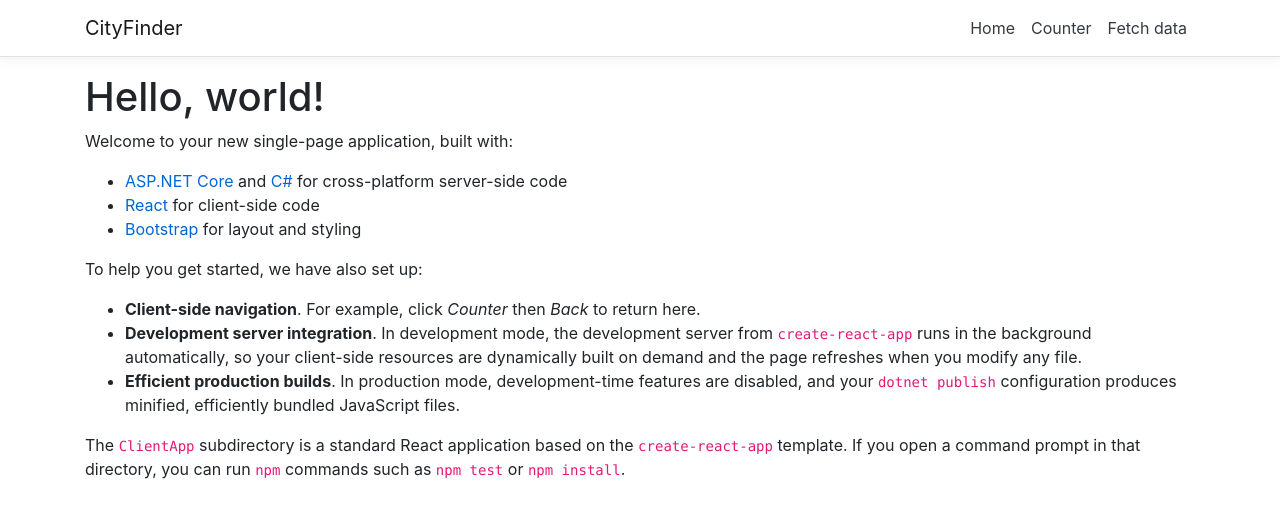
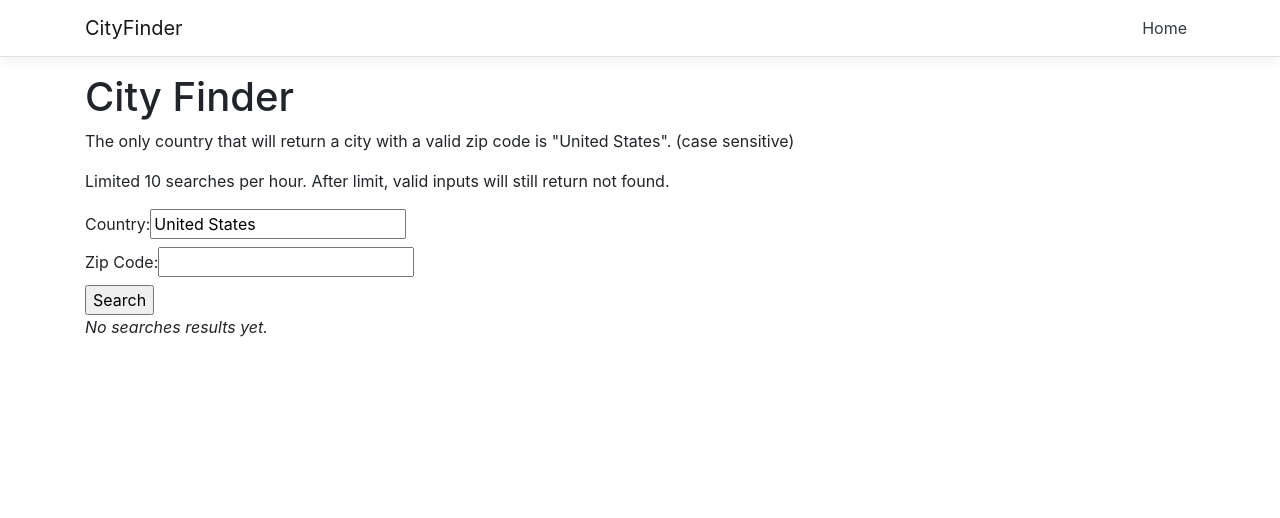
Before and after one commit to reddtoric/CityFinder, a React (Create React App) app in the folder CityFinder/ClientApp/: page / in a window 1280 px wide. Shown: the top 518 px of the page. Built offline with nearby package versions, Linux system fonts and the light colour scheme.

Commit message:
Remove unnecessary + update webpage

```diff
--- a/CityFinder/ClientApp/src/App.js
+++ b/CityFinder/ClientApp/src/App.js
@@ -1,21 +1,17 @@
 import React, { Component } from 'react';
 import { Route } from 'react-router';
 import { Layout } from './components/Layout';
-import { Home } from './components/Home';
 import { FetchData } from './components/FetchData';
-import { Counter } from './components/Counter';
 
 import './custom.css'
 
 export default class App extends Component {
     static displayName = App.name;
 
-  render () {
+    render() {
         return (
             <Layout>
-        <Route exact path='/' component={Home} />
-        <Route path='/counter' component={Counter} />
-        <Route path='/fetch-data' component={FetchData} />
+                <Route exact path='/' component={FetchData} />
             </Layout>
         );
     }
--- a/CityFinder/ClientApp/src/components/Counter.js
+++ /dev/null
@@ -1,31 +0,0 @@
-import React, { Component } from 'react';
-
-export class Counter extends Component {
-  static displayName = Counter.name;
-
-  constructor(props) {
-    super(props);
-    this.state = { currentCount: 0 };
-    this.incrementCounter = this.incrementCounter.bind(this);
-  }
-
-  incrementCounter() {
-    this.setState({
-      currentCount: this.state.currentCount + 1
-    });
-  }
-
-  render() {
-    return (
-      <div>
-        <h1>Counter</h1>
-
-        <p>This is a simple example of a React component.</p>
-
-        <p aria-live="polite">Current count: <strong>{this.state.currentCount}</strong></p>
-
-        <button className="btn btn-primary" onClick={this.incrementCounter}>Increment</button>
-      </div>
-    );
-  }
-}
--- a/CityFinder/ClientApp/src/components/FetchData.js
+++ b/CityFinder/ClientApp/src/components/FetchData.js
@@ -62,8 +62,8 @@ export class FetchData extends Component {
         return (
             <div>
                 <h1 id="tabelLabel" >City Finder</h1>
-                <p>The only country that will return a city with a valid zip code is "United States".</p>
-                <p>Limited 10 searches per hour.</p>
+                <p>The only country that will return a city with a valid zip code is "United States". (case sensitive)</p>
+                <p>Limited 10 searches per hour. After limit, valid inputs will still return not found.</p>
                 <form onSubmit={this.handleSubmit} >
                     <label>
                         Country:
--- a/CityFinder/ClientApp/src/components/Home.js
+++ /dev/null
@@ -1,26 +0,0 @@
-import React, { Component } from 'react';
-
-export class Home extends Component {
-  static displayName = Home.name;
-
-  render () {
-    return (
-      <div>
-        <h1>Hello, world!</h1>
-        <p>Welcome to your new single-page application, built with:</p>
-        <ul>
-          <li><a href='https://get.asp.net/'>ASP.NET Core</a> and <a href='https://msdn.microsoft.com/en-us/library/67ef8sbd.aspx'>C#</a> for cross-platform server-side code</li>
-          <li><a href='https://facebook.github.io/react/'>React</a> for client-side code</li>
-          <li><a href='http://getbootstrap.com/'>Bootstrap</a> for layout and styling</li>
-        </ul>
-        <p>To help you get started, we have also set up:</p>
-        <ul>
-          <li><strong>Client-side navigation</strong>. For example, click <em>Counter</em> then <em>Back</em> to return here.</li>
-          <li><strong>Development server integration</strong>. In development mode, the development server from <code>create-react-app</code> runs in the background automatically, so your client-side resources are dynamically built on demand and the page refreshes when you modify any file.</li>
-          <li><strong>Efficient production builds</strong>. In production mode, development-time features are disabled, and your <code>dotnet publish</code> configuration produces minified, efficiently bundled JavaScript files.</li>
-        </ul>
-        <p>The <code>ClientApp</code> subdirectory is a standard React application based on the <code>create-react-app</code> template. If you open a command prompt in that directory, you can run <code>npm</code> commands such as <code>npm test</code> or <code>npm install</code>.</p>
-      </div>
-    );
-  }
-}
--- a/CityFinder/ClientApp/src/components/NavMenu.js
+++ b/CityFinder/ClientApp/src/components/NavMenu.js
@@ -33,12 +33,6 @@ export class NavMenu extends Component {
                 <NavItem>
                   <NavLink tag={Link} className="text-dark" to="/">Home</NavLink>
                 </NavItem>
-                <NavItem>
-                  <NavLink tag={Link} className="text-dark" to="/counter">Counter</NavLink>
-                </NavItem>
-                <NavItem>
-                  <NavLink tag={Link} className="text-dark" to="/fetch-data">Fetch data</NavLink>
-                </NavItem>
               </ul>
             </Collapse>
           </Container>
```
Lines whose indentation alone changed are shown as unchanged.
